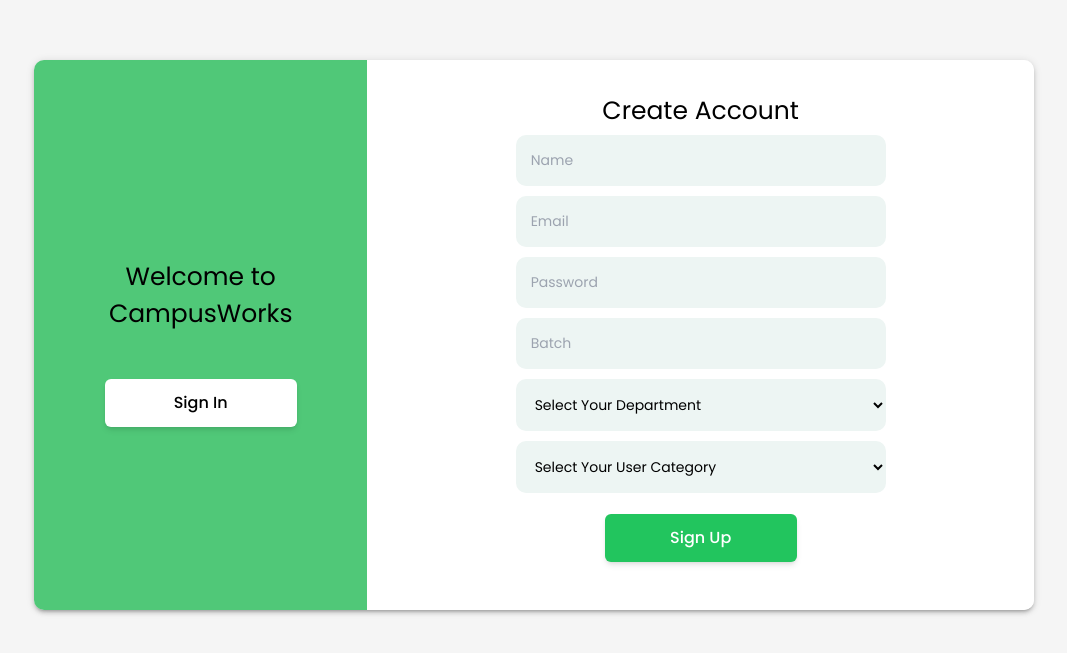
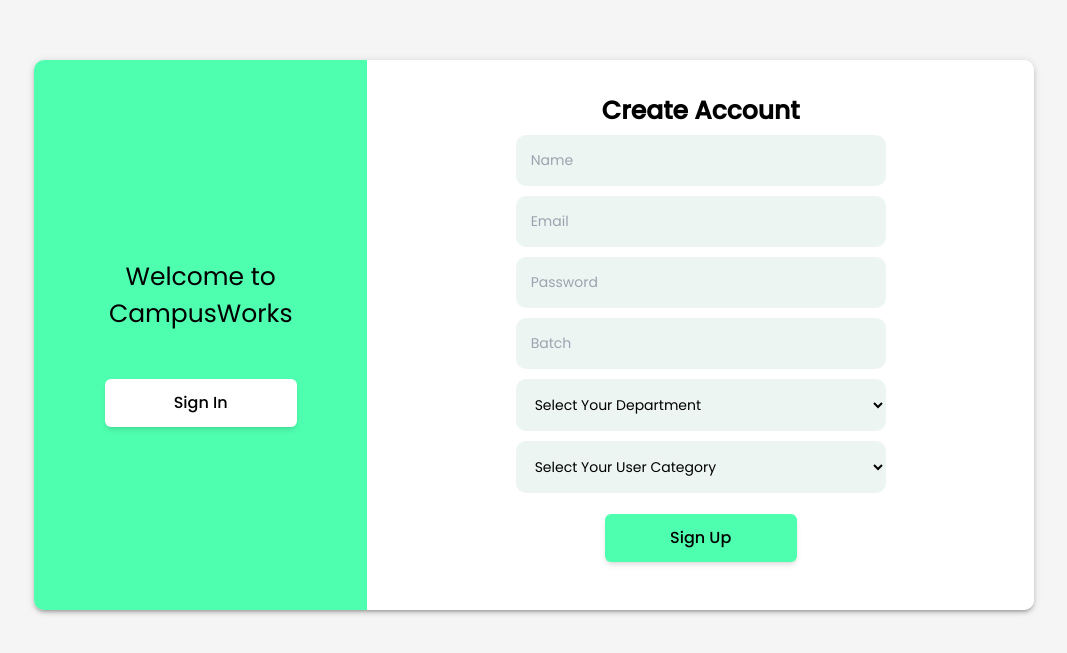
Before and after one commit to HasnainKabir-repos/CampusWorks, a React (Create React App) app in the folder frontend/: page /signup in a window 1280 px wide. Shown: the part 105-758 px from the top of the page, without its empty margins (106-1173 px from the left). Built offline with nearby package versions, Linux system fonts and the light colour scheme.

Commit message:
Did Some Changes in CSS

```diff
--- a/frontend/src/components/Login/index.jsx
+++ b/frontend/src/components/Login/index.jsx
@@ -55,9 +55,16 @@
 							className={styles.input}
 						/>
 						{error && <div className={styles.error_msg}>{error}</div>}
-						<button type="submit" className={"border-none outline-none py-3 px-4 bg-green-500 hover:shadow-xl hover:shadow-black-100 text-white rounded-md w-48 font-medium text-base cursor-pointer font-poppins shadow-md my-4"}>
-							Sign In
-						</button>
+						<button
+                          type="submit" className={
+                            "border-none outline-none py-3 px-4 hover:shadow-xl hover:shadow-black-100 " +
+                            "text-black rounded-md w-48 font-medium text-base cursor-pointer font-poppins " +
+                            "shadow-md my-4 bg-teal-400"
+                          }
+                          style={{ backgroundColor: '#4FFFB0' }}
+                        >
+                          Sign In
+                        </button>
 					</form>
 				</div>
 				<div className={styles.right}>
--- a/frontend/src/components/Login/styles.module.css
+++ b/frontend/src/components/Login/styles.module.css
@@ -62,7 +62,7 @@
     font-size: 14px;
     background-color: rgba(243, 70, 70, 0.8);
     color: white;
-    border-radius: 5px;
+    border-radius: 10px;
     text-align: center;
     font-family: 'Poppins', sans-serif;
 }
@@ -74,7 +74,7 @@
     flex-direction: column;
     align-items: center;
     justify-content: center;
-    background-color:#50C878;
+    background-color:#4FFFB0;
     border-top-right-radius: 10px;
     border-bottom-right-radius: 10px;
 }
@@ -93,7 +93,7 @@
     background-color: white;
     border-radius: 20px;
     width: 180px;
-    font-weight: 500;
+    font-weight:bold;
     font-size: 15px;
     cursor: pointer;
     font-family: 'Poppins', sans-serif;
@@ -111,7 +111,7 @@
     font-size: 15px;
     cursor: pointer;
     font-family: 'Poppins', sans-serif;
-    background-color: #50C878;
+    background-color:#4FFFB0;
     color: black;
     margin: 10px;
     box-shadow: 0 5px 15px rgba(0, 0, 0, 0.2);
--- a/frontend/src/components/Main/index.jsx
+++ b/frontend/src/components/Main/index.jsx
@@ -21,7 +21,7 @@
 					<div className="mx-20 flex items-center justify-center">
 						<div className="flex flex-col items-center justify-center">
 						<div className="my-5 mb-10 flex items-center justify-center">
-								<h1 className="font-roboto text-white text-6xl font-bold">CampusWorks</h1>
+								<h1 className="font-roboto text-black text-6xl font-bold">CampusWorks</h1>
 							</div>
 							<div className="flex items-center justify-center">
 								<p className="font-roboto text-white text-3xl font-bold">Connecting University Students with Opportunities: <br/>
--- a/frontend/src/components/Signup/index.jsx
+++ b/frontend/src/components/Signup/index.jsx
@@ -117,9 +117,16 @@
                         </select>
 
 						{error && <div className={styles.error_msg}>{error}</div>}
-						<button type="submit" className={"border-none outline-none py-3 px-4 hover:shadow-xl hover:shadow-black-100 bg-green-500 text-white rounded-md w-48 font-medium text-base cursor-pointer font-poppins shadow-md my-4"}>
-							Sign Up
-						</button>
+						<button
+                          type="submit" className={
+                            "border-none outline-none py-3 px-4 hover:shadow-xl hover:shadow-black-100 " +
+                            "text-black rounded-md w-48 font-medium text-base cursor-pointer font-poppins " +
+                            "shadow-md my-4 bg-teal-400"
+                          }
+                          style={{ backgroundColor: '#4FFFB0' }}
+                        >
+                          Sign Up
+                        </button>
 					</form>
 				</div>
 			</div>
--- a/frontend/src/components/Signup/styles.module.css
+++ b/frontend/src/components/Signup/styles.module.css
@@ -32,7 +32,7 @@
     flex-direction: column;
     align-items: center;
     justify-content: center;
-    background-color:#50C878;
+    background-color:#4FFFB0;
     border-top-left-radius: 10px;
     border-bottom-left-radius: 10px;
 }
@@ -65,6 +65,7 @@
 
 .form_container h1 {
     font-size: 25px;
+    font-weight: bold;
     margin-top: 0;
     font-family: 'Poppins', sans-serif;
 }
```
Also changed, not shown: 1 other file (tests, documents, lock files or other folders).
